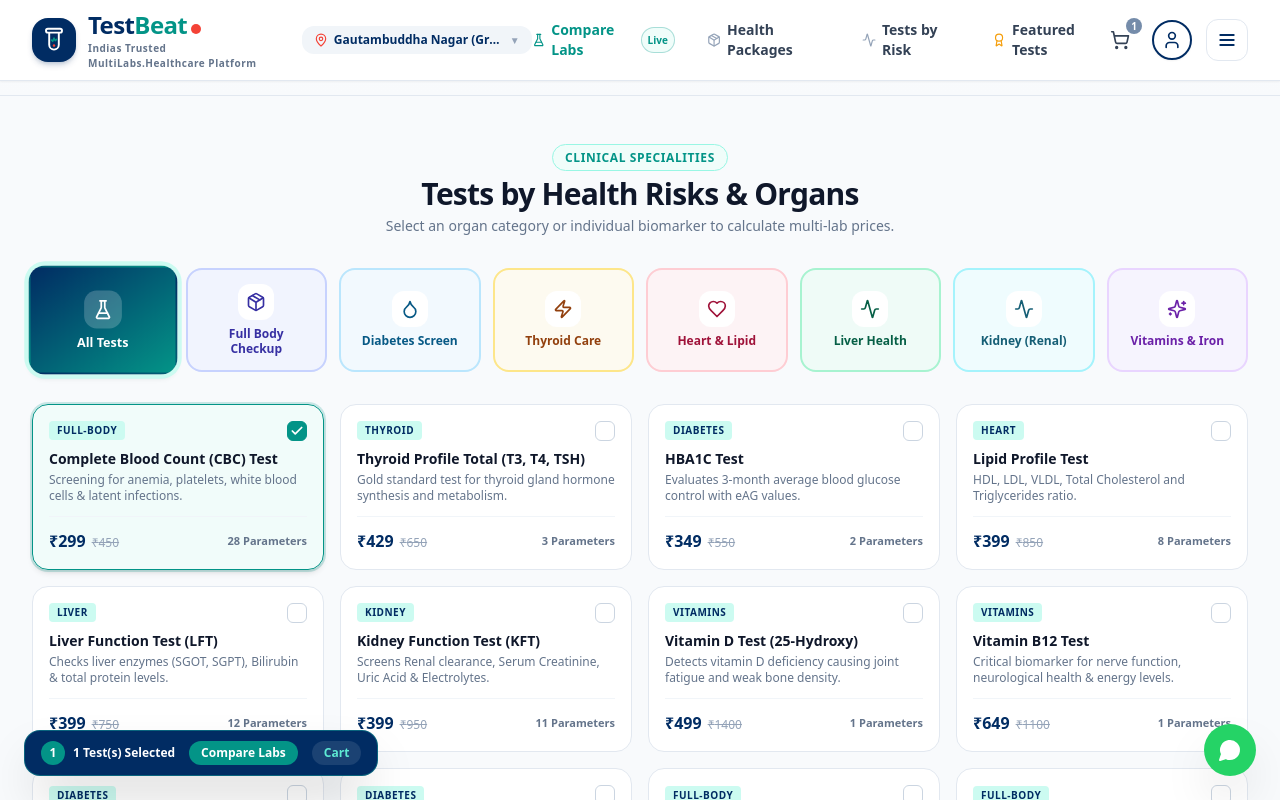
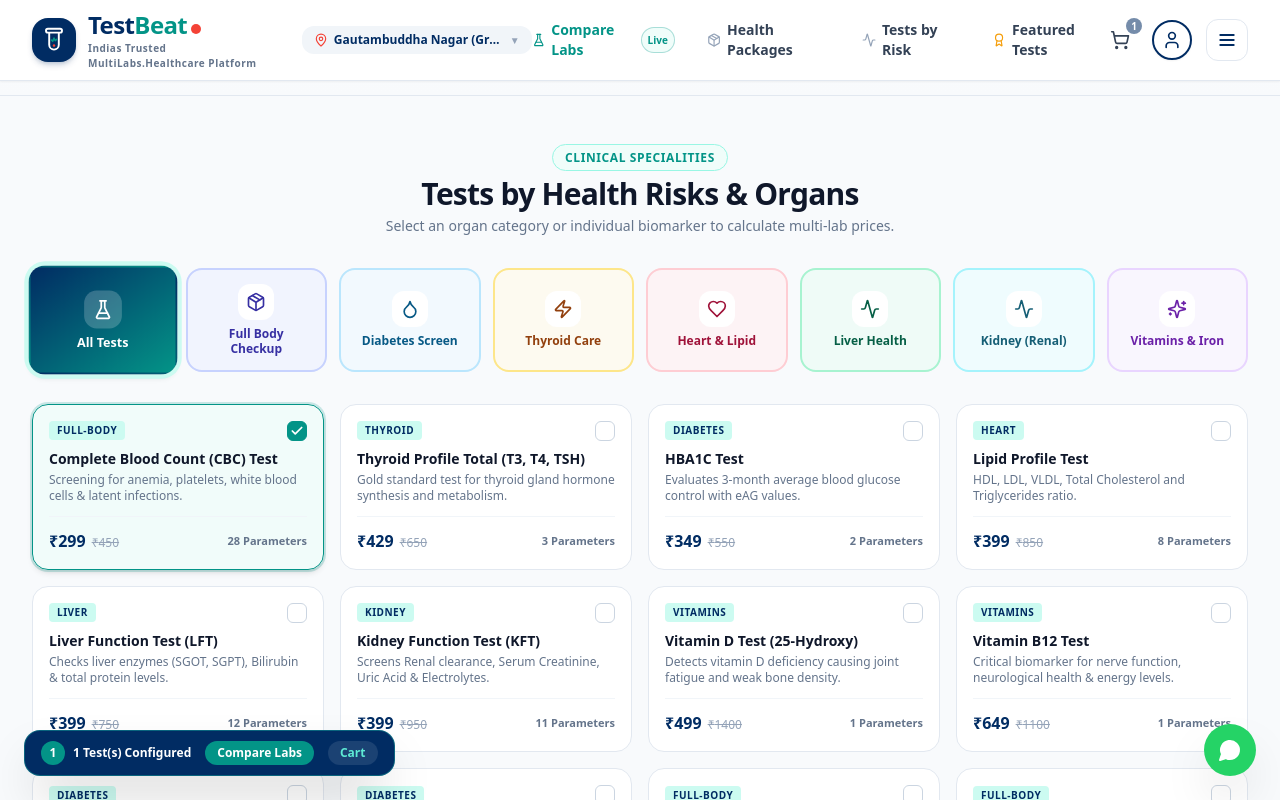
Before and after one commit to testbeat2026/testbeat, a Next.js app: page / in a window 1280 px wide. Both pictures are taken after a click on the element 178 px from the left and 962 px from the top of the page. Shown: the part 562-1362 px from the top of the page. Built offline with nearby package versions, Linux system fonts and the light colour scheme.

Commit message:
Update page.tsx

```diff
--- a/app/page.tsx
+++ b/app/page.tsx
@@ -51,7 +51,7 @@ interface PincodeEntry {
   allPins: string[];
 }
 
-// 111 Districts across 23 States directly from Excel
+// 111 Districts across 23 States mapped directly from Excel
 const SERVICEABLE_LOCATIONS_DATA: PincodeEntry[] = [
   { city: 'Gautambuddha Nagar (Greater Noida)', state: 'Uttar Pradesh', pin: '201310', allPins: ['201310', '201306', '201308', '201312', '201314', '201315'] },
   { city: 'Noida', state: 'Uttar Pradesh', pin: '201301', allPins: ['201301', '201303', '201304', '201305', '201307', '201309', '201313'] },
@@ -94,7 +94,7 @@ const CLINICAL_CATEGORIES = [
   { id: 'heart', name: 'Heart & Lipid', icon: Heart, color: 'from-rose-500 to-red-600', textLight: 'text-rose-800', bgLight: 'bg-rose-50/70', border: 'border-rose-200' },
   { id: 'liver', name: 'Liver Health', icon: Activity, color: 'from-emerald-500 to-teal-700', textLight: 'text-emerald-800', bgLight: 'bg-emerald-50/70', border: 'border-emerald-200' },
   { id: 'kidney', name: 'Kidney (Renal)', icon: Activity, color: 'from-cyan-500 to-blue-700', textLight: 'text-cyan-800', bgLight: 'bg-cyan-50/70', border: 'border-cyan-200' },
-  { id: 'vitamins', name: 'Vitamins & Iron', icon: Sparkles, color: 'from-violet-500 to-purple-700', textLight: 'text-purple-800', bgLight: 'bg-violet-50/70', border: 'border-purple-200' }
+  { id: 'vitamins', name: 'Vitamins & Iron', icon: Sparkles, color: 'from-violet-500 to-purple-700', textLight: 'text-purple-800', bgLight: 'bg-purple-50/70', border: 'border-purple-200' }
 ];
 
 interface TestItem {
@@ -425,7 +425,7 @@ export default function TestBeatPortal() {
     category: 'Doctor / Clinic'
   });
 
-  // Dynamic filter for Location (City, State, or Pincode - Point 8)
+  // Point 8: Location search by city name OR PIN code
   const filteredLocationResults = useMemo(() => {
     const q = locationSearchInput.toLowerCase().trim();
     if (!q) return SERVICEABLE_LOCATIONS_DATA;
@@ -1686,7 +1686,7 @@ export default function TestBeatPortal() {
             <div className="w-6 h-6 bg-[#039487] rounded-full flex items-center justify-center text-xs font-black">
               {selectedTests.length}
             </div>
-            <span className="text-xs font-bold">{selectedTests.length} Test(s) Selected</span>
+            <span className="text-xs font-bold">{selectedTests.length} Test(s) Configured</span>
           </div>
           <button
             onClick={() => {
@@ -1774,7 +1774,7 @@ export default function TestBeatPortal() {
               onChange={handleRxFileChange}
             />
 
-            {/* Scanning progress with Universal CSS Spinner */}
+            {/* Scanning progress */}
             {rxScanning ? (
               <div className="border-2 border-dashed border-[#039487] rounded-2xl p-8 text-center bg-teal-50/50 mb-4 animate-pulse">
                 <div className="w-10 h-10 border-4 border-[#039487] border-t-transparent rounded-full animate-spin mx-auto mb-3"></div>
```
